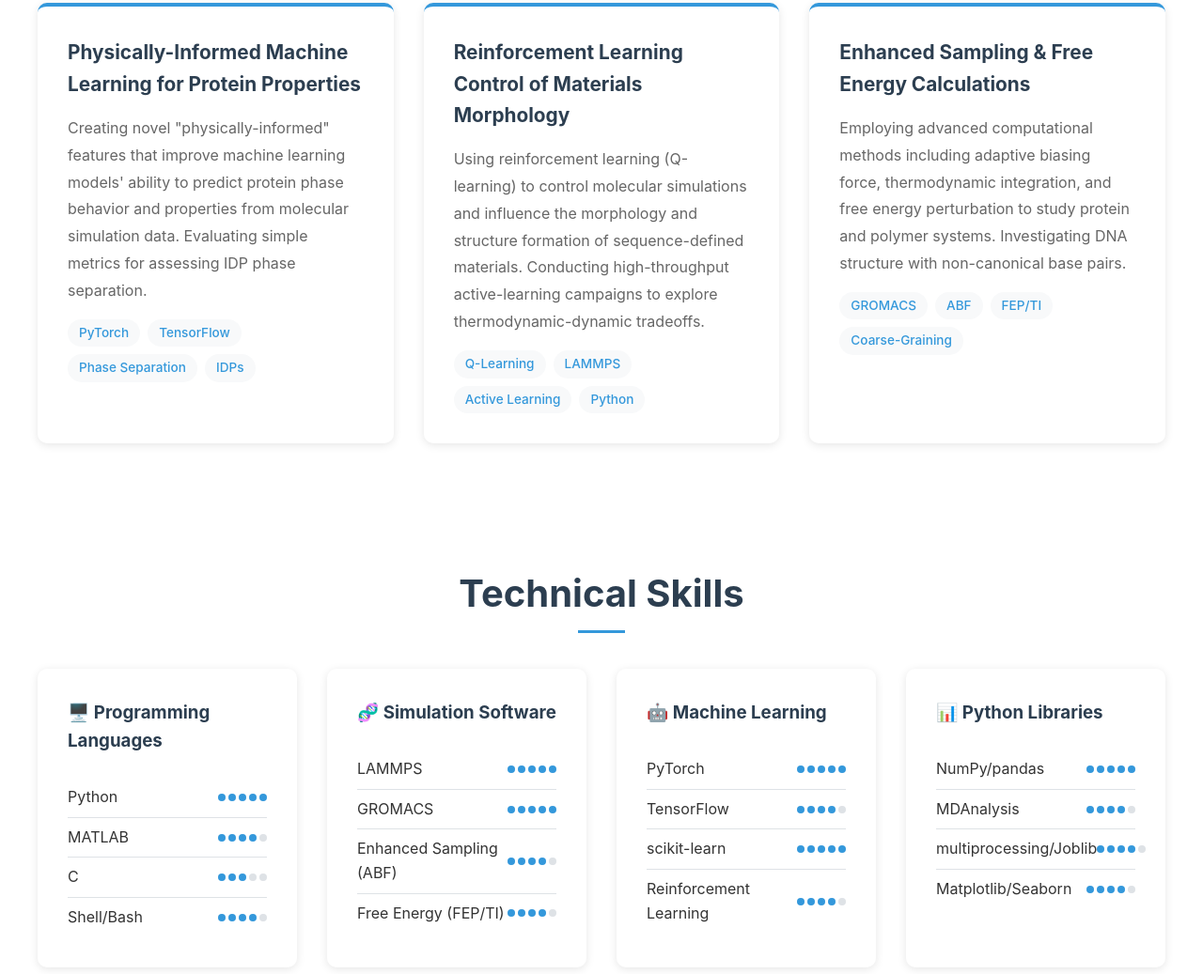
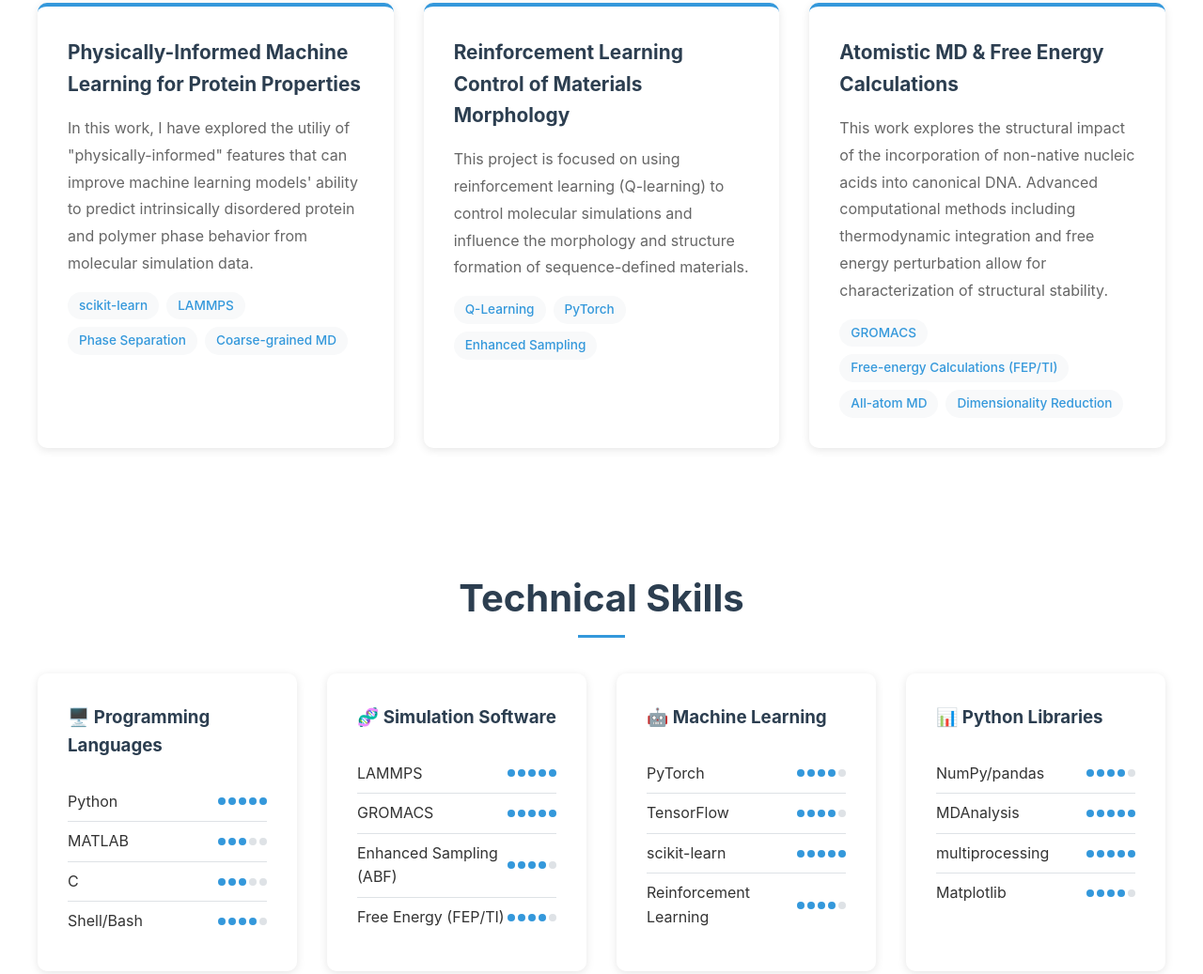
Before and after one commit to freakyacorn/personal-website, a plain HTML site: page index.html in a window 1280 px wide. Shown: the part 743-1780 px from the top of the page at 94% size. Drawn offline with Linux system fonts and the light colour scheme.

Commit message:
Readded DNA. Changed Index descriptions

```diff
--- a/index.html
+++ b/index.html
@@ -549,7 +549,7 @@
             <div class="hero-content">
                 <h1>Wesley Oliver</h1>
                 <h2>PhD Candidate, Chemical & Biological Engineering</h2>
-                <p>Combining molecular simulation and machine learning to accelerate property prediction and inverse design of sequence-defined materials, including proteins and polymers. Developing physically-informed features and reinforcement learning approaches for materials discovery.</p>
+                <p>I'm a fourth year graduate student in the Chemical and Biological Engineering department at Princeton University. In my undergrad, I studied chemical engineering at Purdue University. My research focuses on using molecular simulation and machine learning to accelerate polymer materials design.</p>
                 <div class="hero-buttons">
                     <a href="#research" class="btn btn-primary">View Research</a>
                     <a href="cv.pdf" class="btn btn-secondary" target="_blank" rel="noopener noreferrer">Download CV</a>
@@ -570,32 +570,31 @@
             <div class="research-grid">
                 <div class="research-card">
                     <h3>Physically-Informed Machine Learning for Protein Properties</h3>
-                    <p>Creating novel "physically-informed" features that improve machine learning models' ability to predict protein phase behavior and properties from molecular simulation data. Evaluating simple metrics for assessing IDP phase separation.</p>
+                    <p>In this work, I have explored the utiliy of "physically-informed" features that can improve machine learning models' ability to predict intrinsically disordered protein and polymer phase behavior from molecular simulation data.</p>
                     <div class="tech-tags">
-                        <span class="tag">PyTorch</span>
-                        <span class="tag">TensorFlow</span>
+                        <span class="tag">scikit-learn</span>
+                        <span class="tag">LAMMPS</span>
                         <span class="tag">Phase Separation</span>
-                        <span class="tag">IDPs</span>
+                        <span class="tag">Coarse-grained MD</span>
                     </div>
                 </div>
                 <div class="research-card">
                     <h3>Reinforcement Learning Control of Materials Morphology</h3>
-                    <p>Using reinforcement learning (Q-learning) to control molecular simulations and influence the morphology and structure formation of sequence-defined materials. Conducting high-throughput active-learning campaigns to explore thermodynamic-dynamic tradeoffs.</p>
+                    <p>This project is focused on using reinforcement learning (Q-learning) to control molecular simulations and influence the morphology and structure formation of sequence-defined materials.</p>
                     <div class="tech-tags">
                         <span class="tag">Q-Learning</span>
-                        <span class="tag">LAMMPS</span>
-                        <span class="tag">Active Learning</span>
-                        <span class="tag">Python</span>
+                        <span class="tag">PyTorch</span>
+                        <span class="tag">Enhanced Sampling</span>
                     </div>
                 </div>
                 <div class="research-card">
-                    <h3>Enhanced Sampling & Free Energy Calculations</h3>
-                    <p>Employing advanced computational methods including adaptive biasing force, thermodynamic integration, and free energy perturbation to study protein and polymer systems. Investigating DNA structure with non-canonical base pairs.</p>
+                    <h3>Atomistic MD & Free Energy Calculations</h3>
+                    <p>This work explores the structural impact of the incorporation of non-native nucleic acids into canonical DNA. Advanced computational methods including thermodynamic integration and free energy perturbation allow for characterization of structural stability.</p>
                     <div class="tech-tags">
                         <span class="tag">GROMACS</span>
-                        <span class="tag">ABF</span>
-                        <span class="tag">FEP/TI</span>
-                        <span class="tag">Coarse-Graining</span>
+                        <span class="tag">Free-energy Calculations (FEP/TI)</span>
+                        <span class="tag">All-atom MD</span>
+                        <span class="tag">Dimensionality Reduction</span>
                     </div>
                 </div>
             </div>
@@ -626,7 +625,7 @@
                                 <span class="skill-dot filled"></span>
                                 <span class="skill-dot filled"></span>
                                 <span class="skill-dot filled"></span>
-                                <span class="skill-dot filled"></span>
+                                <span class="skill-dot"></span>
                                 <span class="skill-dot"></span>
                             </div>
                         </li>
@@ -707,7 +706,7 @@
                                 <span class="skill-dot filled"></span>
                                 <span class="skill-dot filled"></span>
                                 <span class="skill-dot filled"></span>
-                                <span class="skill-dot filled"></span>
+                                <span class="skill-dot"></span>
                             </div>
                         </li>
                         <li>
@@ -752,7 +751,7 @@
                                 <span class="skill-dot filled"></span>
                                 <span class="skill-dot filled"></span>
                                 <span class="skill-dot filled"></span>
-                                <span class="skill-dot filled"></span>
+                                <span class="skill-dot"></span>
                             </div>
                         </li>
                         <li>
@@ -762,21 +761,21 @@
                                 <span class="skill-dot filled"></span>
                                 <span class="skill-dot filled"></span>
                                 <span class="skill-dot filled"></span>
-                                <span class="skill-dot"></span>
+                                <span class="skill-dot filled"></span>
                             </div>
                         </li>
                         <li>
-                            multiprocessing/Joblib
+                            multiprocessing
                             <div class="skill-level">
                                 <span class="skill-dot filled"></span>
                                 <span class="skill-dot filled"></span>
                                 <span class="skill-dot filled"></span>
                                 <span class="skill-dot filled"></span>
-                                <span class="skill-dot"></span>
+                                <span class="skill-dot filled"></span>
                             </div>
                         </li>
                         <li>
-                            Matplotlib/Seaborn
+                            Matplotlib
                             <div class="skill-level">
                                 <span class="skill-dot filled"></span>
                                 <span class="skill-dot filled"></span>
@@ -833,7 +832,7 @@
                 <div class="research-card">
                     <h3>Graduate Research Assistant</h3>
                     <p><strong>Princeton University | January 2023 - Present</strong></p>
-                    <p>Working with Prof. Michael Webb on combining molecular simulation and ML for sequence-defined materials. Developing physically-informed features for protein property prediction and using reinforcement learning for materials design.</p>
+                    <p>Working with Prof. Michael Webb to use molecular simulation in conjunction with ML techniques to predict the properties of and rationally design sequence-defined materials.</p>
                 </div>
                 <div class="research-card">
                     <h3>Process R&D Intern</h3>
@@ -843,7 +842,7 @@
                 <div class="research-card">
                     <h3>Teaching & Outreach</h3>
                     <p><strong>Prison Teaching Initiative | 2023 - Present</strong></p>
-                    <p>Course Coordinator delivering associate-level mathematics at Garden State Youth Correctional Facility. Assistant Instructor for CBE 246 (Thermodynamics) at Princeton. ~160 volunteer hours.</p>
+                    <p>Course Coordinator delivering associate-level mathematics at Garden State Youth Correctional Facility. ~160 volunteer hours. Additionally, Assistant Instructor for CBE 246 (Thermodynamics) at Princeton.</p>
                 </div>
             </div>
         </div>
@@ -879,7 +878,7 @@
 
     <!-- Footer -->
     <footer>
-        <p>&copy; 2025 Wesley Oliver. Vibecoded with Claude. | Last updated: September 2025</p>
+        <p>&copy; 2025 Wesley Oliver. Vibe coded with Claude. | Last updated: September 2025</p>
     </footer>
 
     <script>
```
Also changed, not shown: 1 other file.
